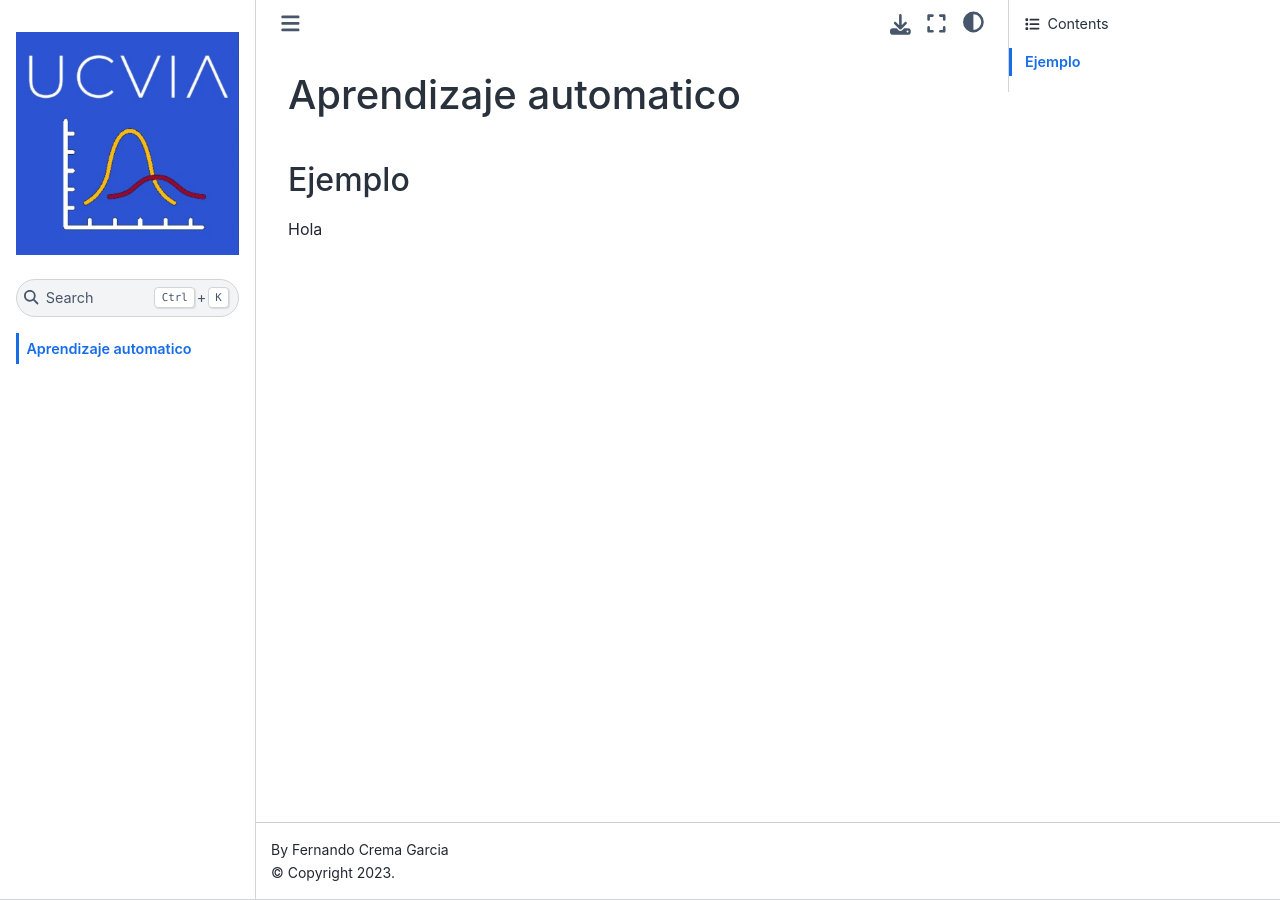
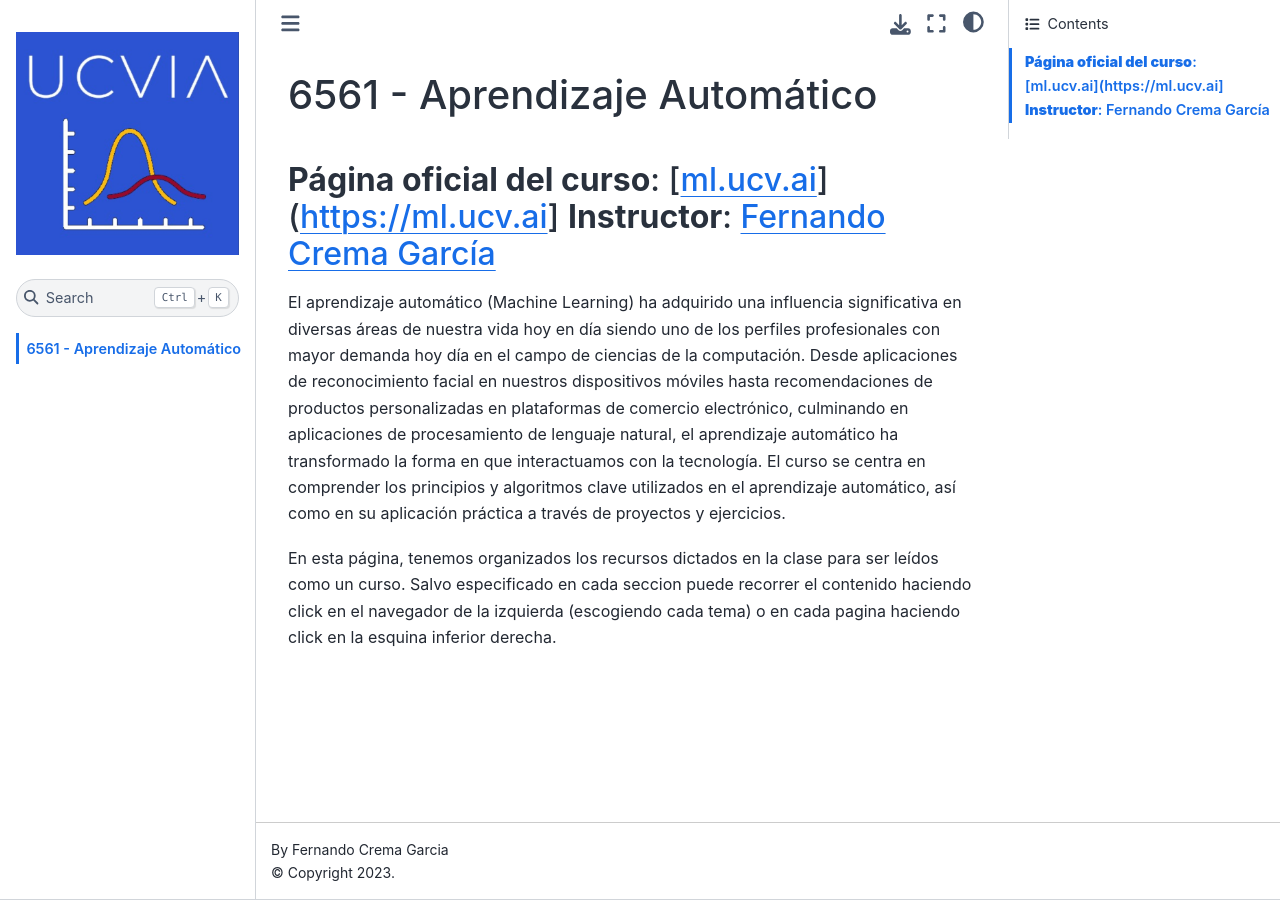
Before and after one commit to ucvia/ml-book, a Jupyter Book: the page built from intro.md, in a window 1280 px wide. Built offline with Jupyter Book 1.0.4 settings and Sphinx 7.4.7 and the Sphinx Book theme 1.1.4, drawn with Linux system fonts in a browser that asks for light colours; pages that are not in the unit, such as notebooks, are missing from menus.

Commit message:
Update intro.md

```diff
--- a/intro.md
+++ b/intro.md
@@ -1,5 +1,10 @@
-# Aprendizaje automatico
+# 6561 - Aprendizaje Automático
 
-## Ejemplo
+**Página oficial del curso**: [ml.ucv.ai](https://ml.ucv.ai]
+**Instructor**: [Fernando Crema García](https://ml.ucv.ai/contacto)
+---
 
-Hola
+El aprendizaje automático (Machine Learning) ha adquirido una influencia significativa en diversas áreas de nuestra vida hoy en día siendo uno de los perfiles profesionales con mayor demanda hoy día en el campo de ciencias de la computación. Desde aplicaciones de reconocimiento facial en nuestros dispositivos móviles hasta recomendaciones de productos personalizadas en plataformas de comercio electrónico, culminando en aplicaciones de procesamiento de lenguaje natural, el aprendizaje automático
+ha transformado la forma en que interactuamos con la tecnología. El curso se centra en comprender los principios y algoritmos clave utilizados en el aprendizaje automático, así como en su aplicación práctica a través de proyectos y ejercicios.
+
+En esta página, tenemos organizados los recursos dictados en la clase para ser leídos como un curso. Salvo especificado en cada seccion puede recorrer el contenido haciendo click en el navegador de la izquierda (escogiendo cada tema) o en cada pagina haciendo click en la esquina inferior derecha.
```
